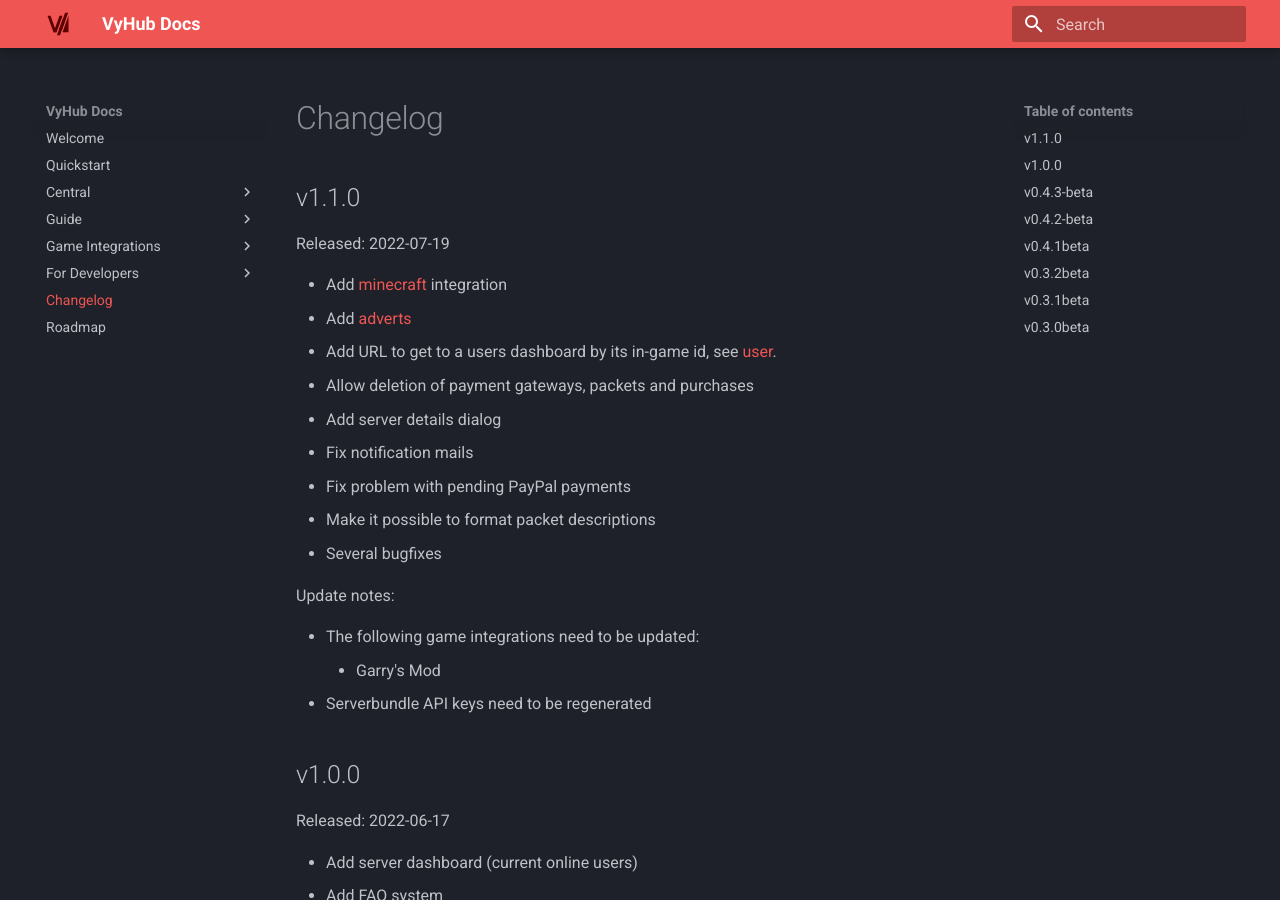
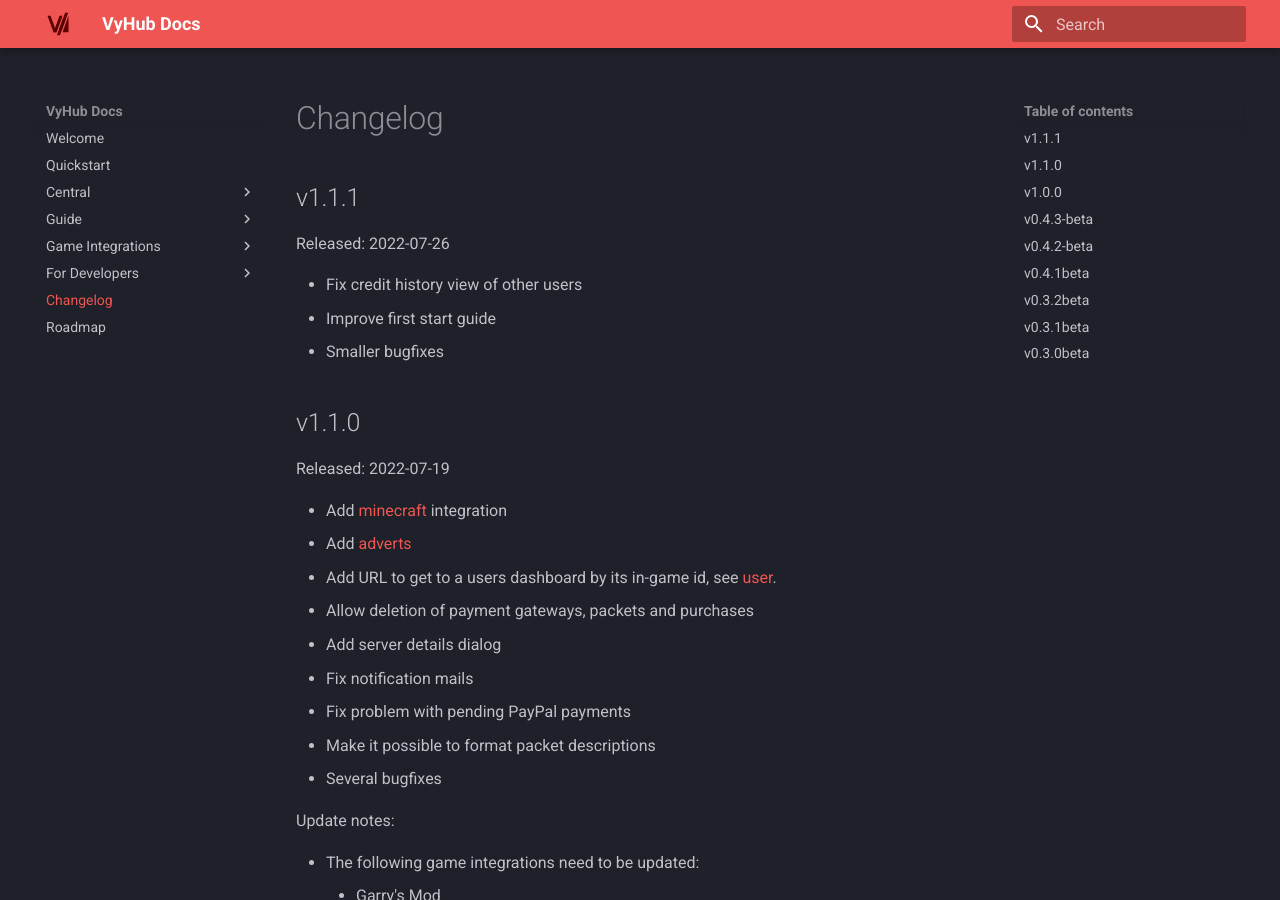
Before and after one commit to nyx-project/vyhub-documentation, an MkDocs documentation site: the page built from docs/changelog.md, in a window 1280 px wide and 900 px high. Built offline with MkDocs 1.6.1 and Material for MkDocs 9.7.7, drawn with Linux system fonts in a browser that asks for light colours; the version menu is left out.

Commit message:
Release 1.1.1

```diff
--- a/docs/changelog.md
+++ b/docs/changelog.md
@@ -1,4 +1,11 @@
 # Changelog
+
+## v1.1.1
+Released: 2022-07-26
+
+- Fix credit history view of other users
+- Improve first start guide
+- Smaller bugfixes
 
 ## v1.1.0
 Released: 2022-07-19
```
